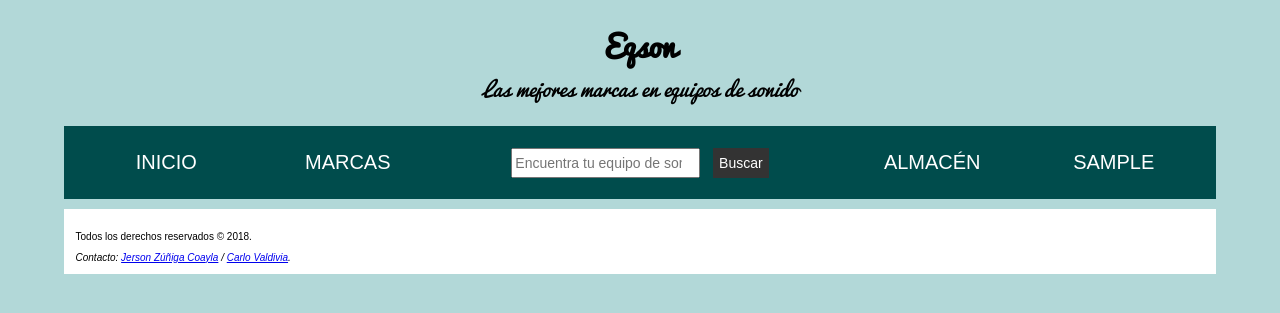
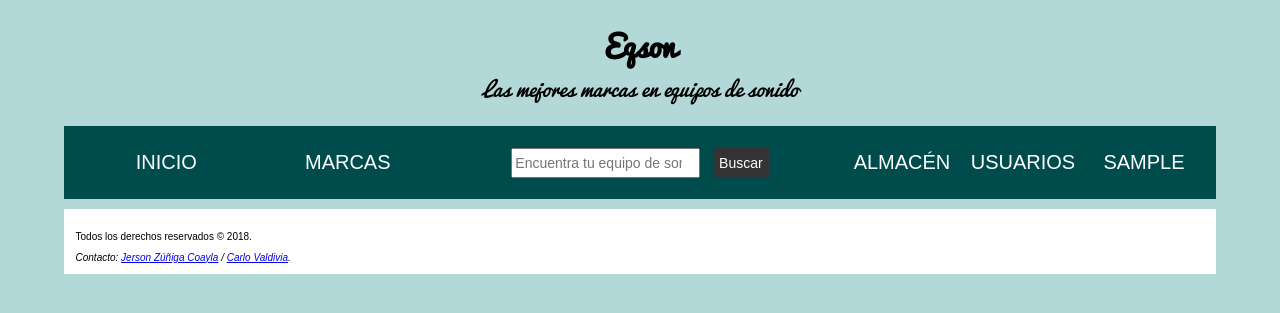
Before and after one commit to CarloValdivia/eqson, a PHP site: page /index.php in a window 1280 px wide. Shown: the top 313 px of the page. Run offline with PHP 8.4, Linux system fonts and the light colour scheme; the visitor is signed in with stand-in values (Sample User, id 1).

Commit message:
Añadiendo link para administrar usuarios

```diff
--- a/index.php
+++ b/index.php
@@ -19,6 +19,7 @@
                   <!-- Link a almacén -->
                   <?php if ($_SESSION['privilegio'] == 1): ?>
                       <li><a href="vistas/almacen.html">Almacén</a></li>
+                      <li><a href="vistas/usuarios.php">Usuarios</a></li>
                   <!-- Link a productos -->
                   <?php else: ?>
                       <li><a href="vistas/misProductos.html">Mis productos</a></li>
```
